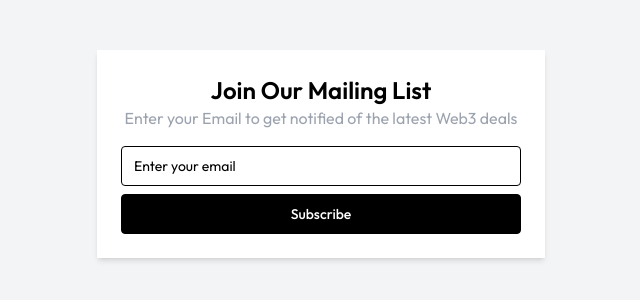
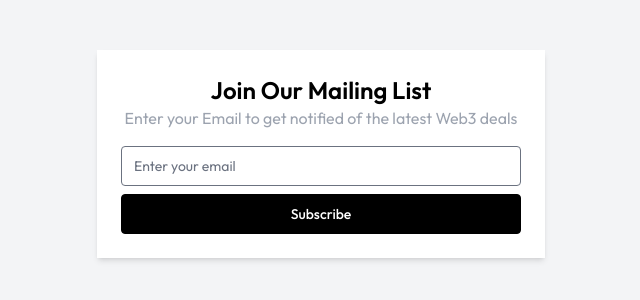
Before and after one commit to function03-labs/Web3Deals, a Next.js app: page /subscription in a window 1280 px wide. Shown: the part 246-546 px from the top of the page, without its empty margins (319-959 px from the left). Built offline with nearby package versions, Linux system fonts and the light colour scheme.

Commit message:
adding the Investor portal

```diff
--- a/src/pages/subscription.js
+++ b/src/pages/subscription.js
@@ -14,16 +14,16 @@ const Subscribe = () => {
   return (
     <div className="flex items-center justify-center min-h-screen bg-gray-100">
        <div className="w-full max-w-md p-6 bg-white rounded-md shadow-md">
-        <h1 className="text-2xl font-semibold text-center">Join Our Mailing List</h1>
+        <h1 className="text-2xl font-semibold text-center text-black">Join Our Mailing List</h1>
         <p className=" text-gray-400 mb-4 text-center">Enter your Email to get notified of the latest Web3 deals</p>
       <Input
         type="email"
         value={email}
         onChange={(e) => setEmail(e.target.value)}
         placeholder="Enter your email"
-        className="w-full p-3 mb-2 border rounded"
+        className="w-full p-3 mb-2 border rounded border-gray-500 text-gray-500"
       />
-      <Button onClick={handleSubscribe}  className="w-full p-3 text-white bg-black border border-black rounded cursor-pointer ">Subscribe</Button>
+      <Button onClick={handleSubscribe}  className="w-full p-3 text-white bg-black border border-black rounded cursor-pointer hover:bg-black hover:text-white ">Subscribe</Button>
     </div>
     </div>
   );
```
